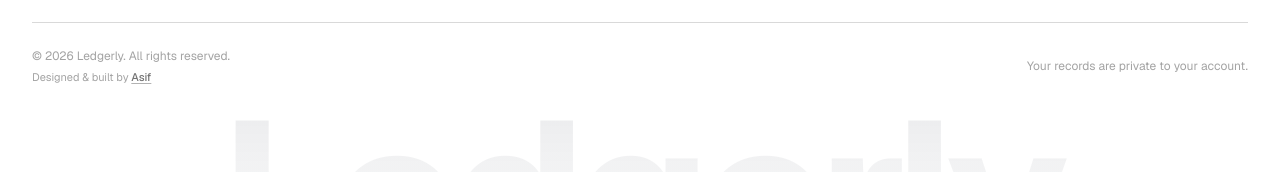
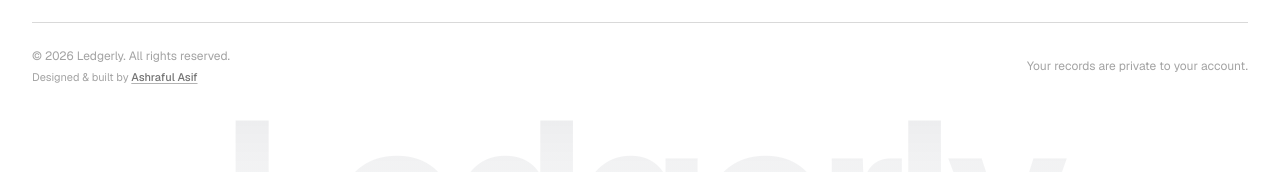
Before and after one commit to Asif259/expense-tracker-ai, a Next.js app in the folder apps/web/: page / in a window 1280 px wide. Shown: the part 7588-7760 px from the top of the page. Built offline with nearby package versions, Linux system fonts and the light colour scheme; no server answers.

Commit message:
refactor: update author name to Ashraful Asif in footer credits

```diff
--- a/apps/web/src/app/login/page.tsx
+++ b/apps/web/src/app/login/page.tsx
@@ -329,7 +329,7 @@ export default function LoginPage() {
             rel="noopener noreferrer"
             className="font-medium text-[var(--color-text-muted)] underline decoration-[var(--color-border-strong)] underline-offset-2 transition-colors hover:text-[var(--color-text)] hover:decoration-current"
           >
-            Asif
+            Ashraful Asif
           </a>
         </p>
       </footer>
--- a/apps/web/src/app/page.tsx
+++ b/apps/web/src/app/page.tsx
@@ -1956,7 +1956,7 @@ export default function HomePage() {
                     rel="noopener noreferrer"
                     className="font-medium text-[var(--color-text-muted)] underline decoration-[var(--color-border-strong)] underline-offset-2 transition-colors hover:text-[var(--color-text)] hover:decoration-current"
                   >
-                    Asif
+                    Ashraful Asif
                   </a>
                 </p>
               </div>
--- a/apps/web/src/components/app-shell.tsx
+++ b/apps/web/src/components/app-shell.tsx
@@ -385,7 +385,7 @@ function ShellInner({ children, wide }: { children: React.ReactNode; wide?: bool
                 rel="noopener noreferrer"
                 className="font-medium text-[var(--color-text-muted)] underline decoration-[var(--color-border-strong)] underline-offset-2 transition-colors hover:text-[var(--color-text)] hover:decoration-current"
               >
-                Asif
+                Ashraful Asif
               </a>
             </p>
           </div>
```
